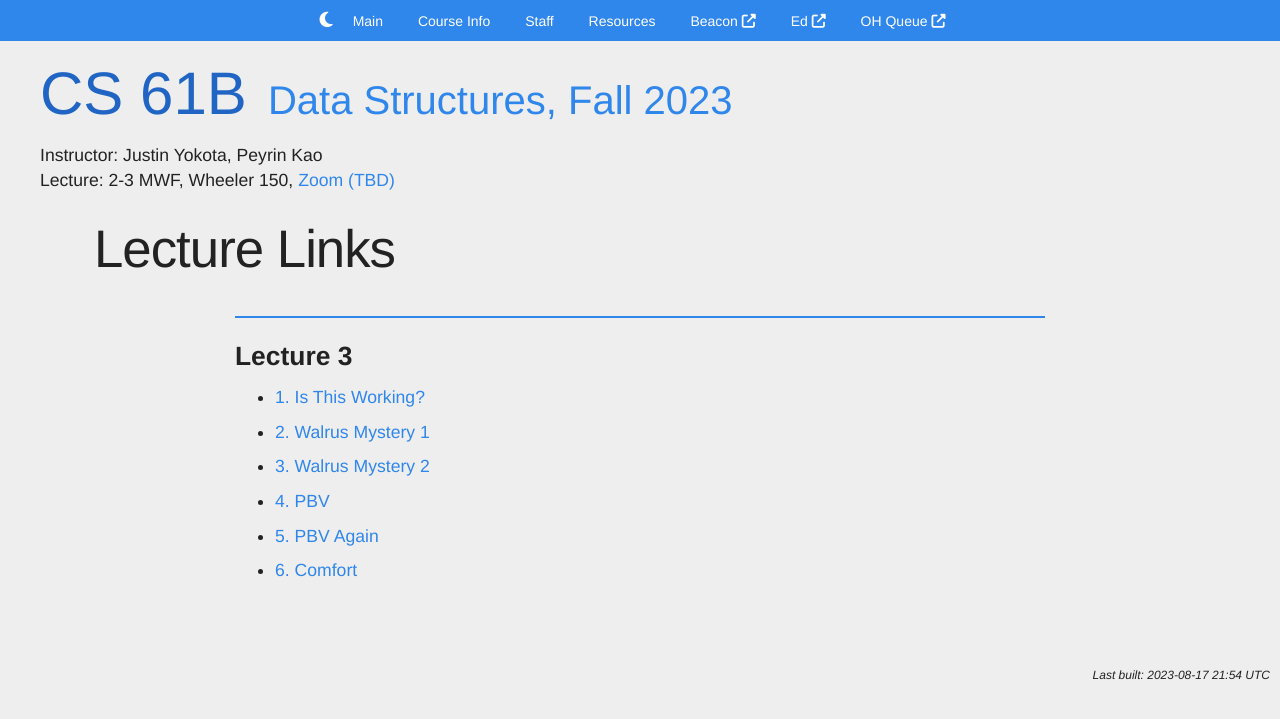
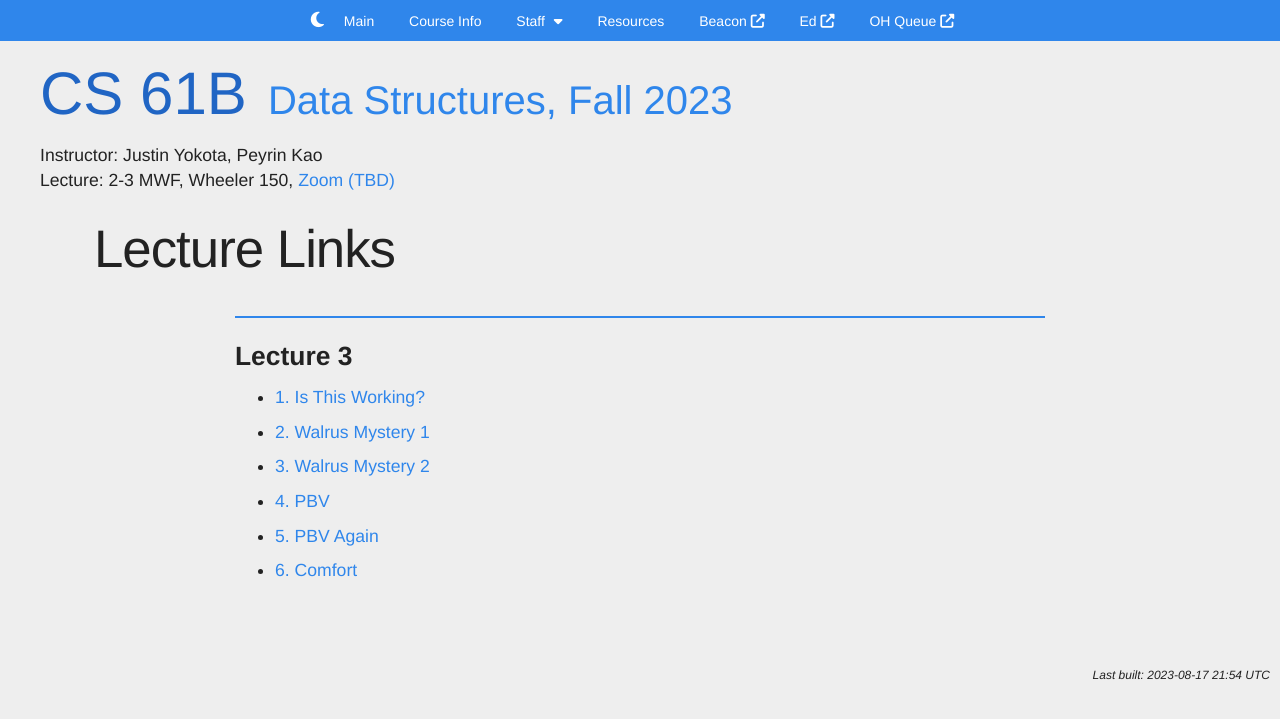
Before and after one commit to Berkeley-CS61B/website-fa23, a Jekyll site: the page built from lec.html, in a window 1280 px wide. Shown: the top 719 px of the page. Built offline with Jekyll 4.4.1, drawn with Linux system fonts in a browser that asks for light colours; nearby versions of some CDN libraries; comment, search, counter and statistics services are not loaded.

Commit message:
Staff dropdown (#1)
Add dropdown for staff to include AIs

```diff
--- a/_includes/navbar.html
+++ b/_includes/navbar.html
@@ -1,15 +1,21 @@
 <script src="https://cdn.jsdelivr.net/npm/darkreader@4.9.44/darkreader.js"></script>
 <script src="https://kit.fontawesome.com/c932f31334.js" crossorigin="anonymous"></script>
+
 <div id="navbar" class="navbar-top">
 	<div id="navitems">
-	<a class="dark-mode-button" >
-        <i id="icon-dark" class="fa-solid fa-moon"></i>
-    </a>
+		<a class="dark-mode-button"><i id="icon-dark" class="fa-solid fa-moon"></i></a>
 		<a href="/index.html"><div class="navitem">Main</div></a>
 		<a href="/about.html"><div class="navitem">Course Info</div></a>
-        <a href="/staff.html"><div class="navitem">Staff</div></a>
+		<div class="staff-dropdown">
+			<div class="staff-dropdown-trigger">Staff <i class="fa fa-caret-down"></i></div>
+			<div class="staff-dropdown-content">
+				<a href="/staff/staff.html">Staff</a>
+				<a href="/academic_interns.html">AIs</a>
+			</div>
+		</div>
 		<a href="/resources.html"><div class="navitem">Resources</div></a>
-        <a href="http://beacon.datastructur.es/" target="_blank"><div class="navitem">Beacon <i class="fa fa-external-link" aria-hidden="true"></i></div></a>
+		<a href="http://beacon.datastructur.es/" target="_blank">
+			<div class="navitem">Beacon <i class="fa fa-external-link" aria-hidden="true"></i></div></a>
 		<a href="https://edstem.org" target="_blank"><div class="navitem">Ed <i class="fa fa-external-link" aria-hidden="true"></i></div></a>
 		<a href="https://oh.datastructur.es" target="_blank"><div class="navitem">OH Queue <i class="fa fa-external-link" aria-hidden="true"></i></div></a>
 	</div>
--- a/_sass/components/_navbar.scss
+++ b/_sass/components/_navbar.scss
@@ -21,10 +21,52 @@
   margin: 0 auto;
 }
 
-.navitem {
+.navitem,
+.staff-dropdown-trigger {
   display: inline-block;
   text-align: center;
   font-size: 14px;
   font-weight: 300;
   margin: 0 15px;
 }
+
+.staff-dropdown {
+  position: relative;
+  display: inline-block;
+  color: white;
+  cursor: pointer;
+
+  .fa-caret-down {
+    margin-left: 5px;
+  }
+
+  &-content {
+    display: none;
+    position: absolute;
+    background-color: #f9f9f9;
+    min-width: 120px;
+    box-shadow: 0px 8px 16px 0px rgba(0, 0, 0, 0.2);
+    margin-left: 15px;
+    z-index: 1;
+    text-align: left;
+    font-size: 14px;
+
+    a {
+      color: black;
+      padding: 7px 16px;
+      text-decoration: none;
+      display: block;
+
+      &:hover {
+        background-color: #2f86eb;
+        box-shadow: 0 -1px 5px rgba(0, 0, 0, 0.2);
+      }
+    }
+  }
+
+  &:hover {
+    .staff-dropdown-content {
+      display: block;
+    }
+  }
+}
```
Also changed, not shown: _data/create_staff_ymls.py (+13 -4 lines), academic_interns.html (added, +58 -0 lines). Lines whose indentation alone changed are shown as unchanged.
